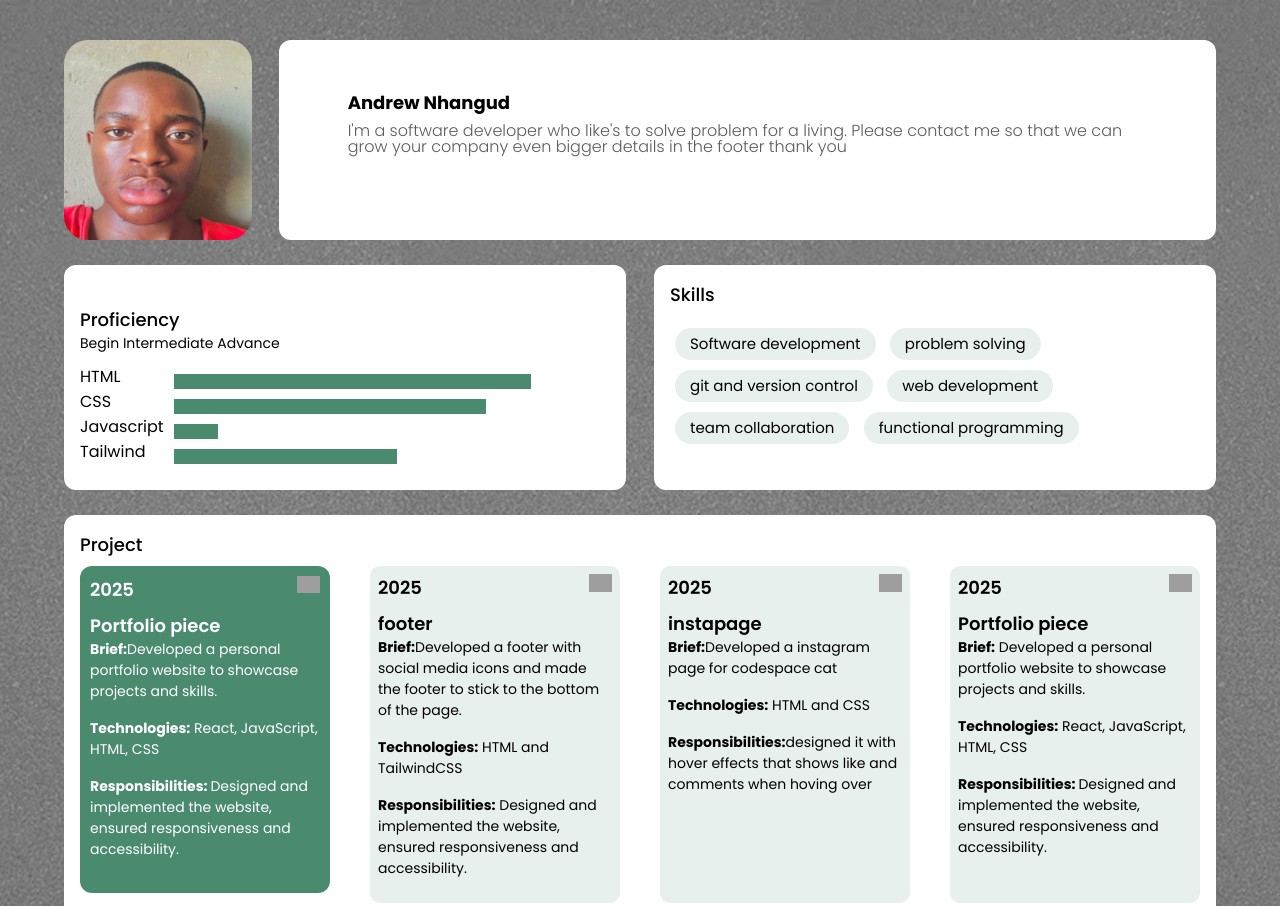
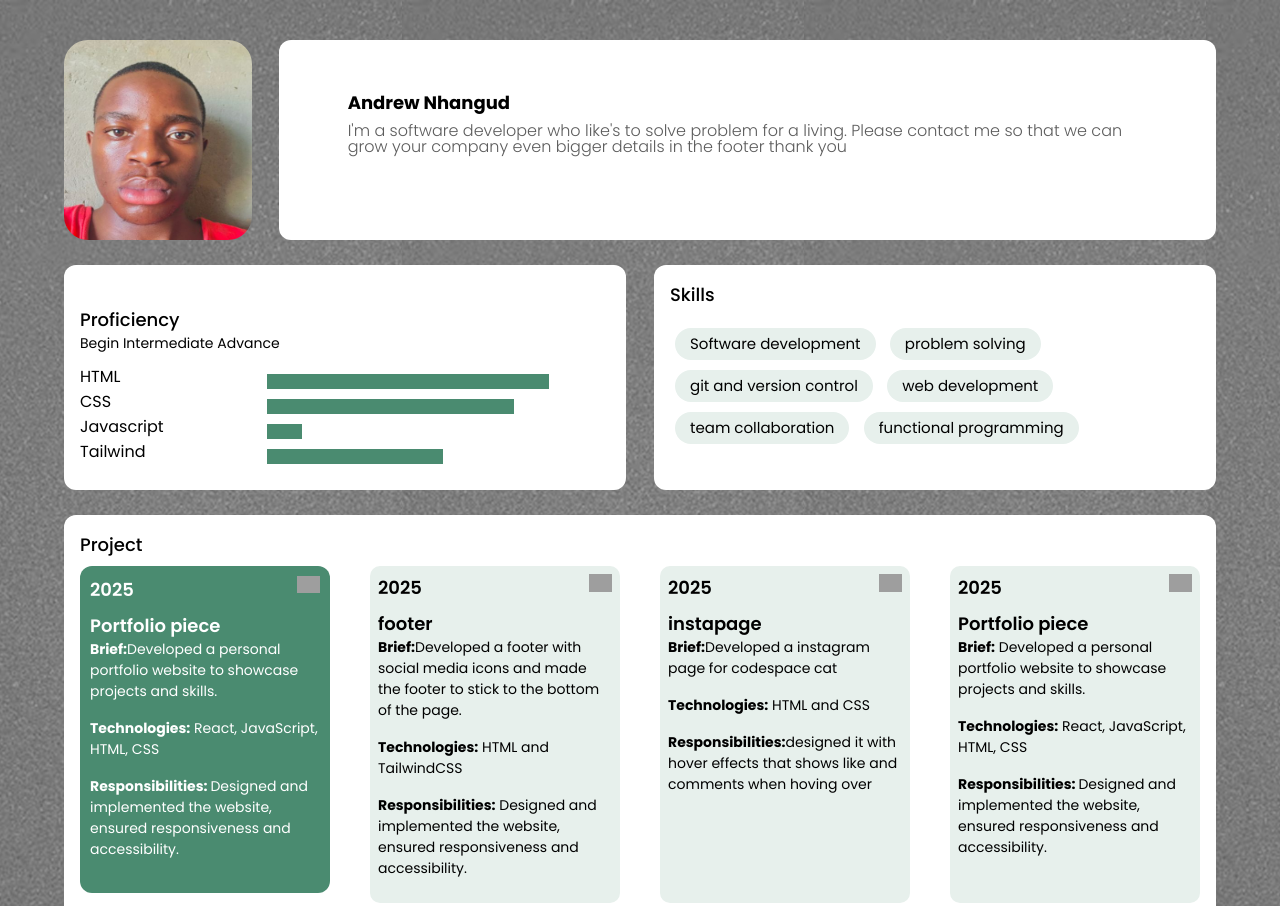
Before and after one commit to Andrew-nhangud/ANDNHA25109_FTO2502a_Group-A2_Andrew-Nhangud_SDF_Portfolio_Piece, a plain HTML site: page index.html in a window 1280 px wide. Shown: the top 906 px of the page. Drawn offline with Linux system fonts and the light colour scheme; grey boxes are pictures that could not be loaded.

Commit message:
Updated the grid layout

```diff
--- a/style.css
+++ b/style.css
@@ -77,7 +77,7 @@ body {
 
 .language-box {
   display: grid;
-  grid-template-columns: 0.1fr 1fr;
+  grid-template-columns: 0.5fr 1fr;
 }
 .language-box li {
   list-style: none;
```
